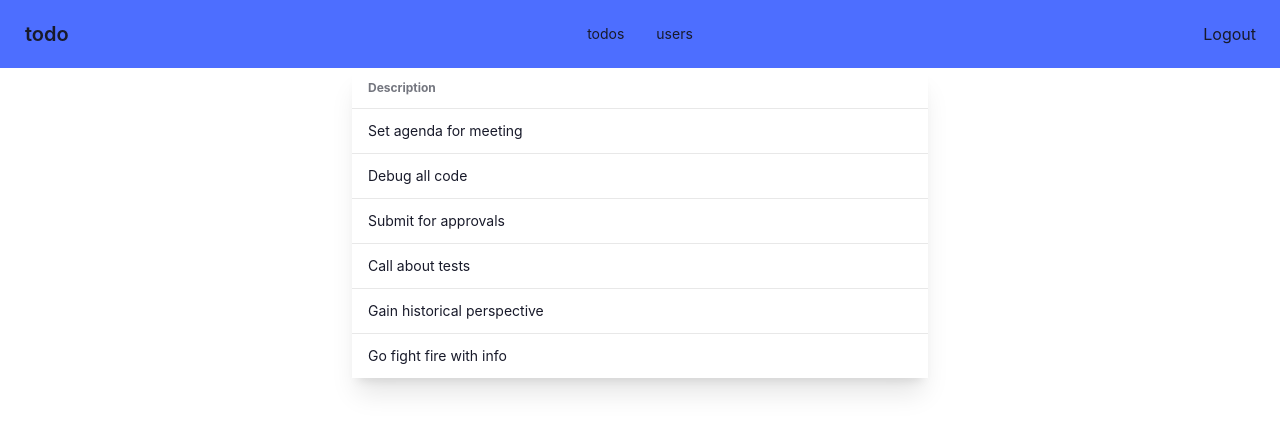
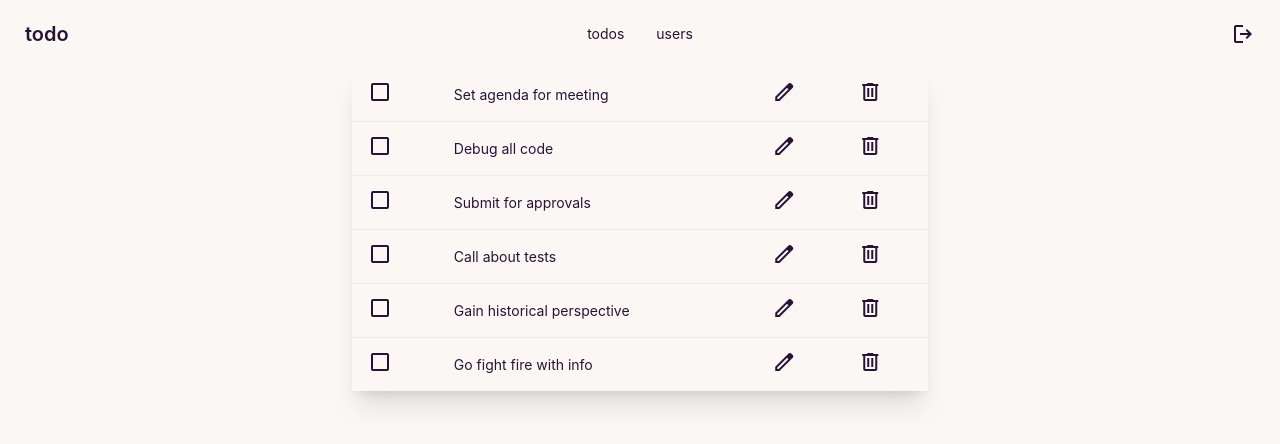
Before and after one commit to sfdeloach/todo, a React (Vite) app in the folder client/: page /todos in a window 1280 px wide. Shown: the top 444 px of the page. Built offline with nearby package versions, Linux system fonts and the light colour scheme.

Commit message:
todo dev

```diff
--- a/client/index.html
+++ b/client/index.html
@@ -1,8 +1,10 @@
 <!DOCTYPE html>
-<html lang="en" data-theme="corporate">
+<html lang="en" data-theme="cupcake">
+  <!-- theme options: light, dark, cupcake, corporate, retro, coffee -->
   <head>
     <meta charset="UTF-8" />
     <link rel="icon" type="image/svg+xml" href="/src/favicon.svg" />
+    <link rel="stylesheet" href="https://fonts.googleapis.com/css2?family=Material+Symbols+Outlined:opsz,wght,FILL,GRAD@24,400,0,0" />
     <meta name="viewport" content="width=device-width, initial-scale=1.0" />
     <title>todo</title>
   </head>
--- a/client/src/components/Navbar.jsx
+++ b/client/src/components/Navbar.jsx
@@ -1,8 +1,10 @@
 import { Link } from 'react-router-dom';
+
+const loggedIn = true;
 
 export default function Navbar() {
   return (
-    <div className='navbar bg-primary'>
+    <div className='navbar'>
       <div className='navbar-start'>
         <div className='dropdown'>
           <div tabIndex={0} role='button' className='btn btn-ghost lg:hidden'>
@@ -11,7 +13,8 @@ export default function Navbar() {
               className='h-5 w-5'
               fill='none'
               viewBox='0 0 24 24'
-              stroke='currentColor'>
+              stroke='currentColor'
+            >
               <path
                 strokeLinecap='round'
                 strokeLinejoin='round'
@@ -22,7 +25,8 @@ export default function Navbar() {
           </div>
           <ul
             tabIndex={0}
-            className='menu menu-sm dropdown-content mt-3 z-[1] p-2 shadow bg-base-100 rounded-box w-52'>
+            className='menu menu-sm dropdown-content mt-3 z-[1] p-2 shadow bg-base-100 rounded-box w-52'
+          >
             <li>
               <Link to={`/todos`}>todos</Link>
             </li>
@@ -46,7 +50,13 @@ export default function Navbar() {
         </ul>
       </div>
       <div className='navbar-end'>
-        <Link className='px-4'>Logout</Link>
+        <Link className='btn btn-ghost'>
+          {loggedIn ? (
+            <span className='material-symbols-outlined'>logout</span>
+          ) : (
+            <span className='material-symbols-outlined'>login</span>
+          )}
+        </Link>
       </div>
     </div>
   );
--- a/client/src/components/Todos.jsx
+++ b/client/src/components/Todos.jsx
@@ -3,18 +3,26 @@ import { todos } from '../../schema/testData';
 export default function Todos() {
   const listTodos = todos.map(todo => (
     <tr key={todo._id}>
+      <td>
+        {todos.isActive ? (
+          <span className='cursor-pointer material-symbols-outlined'>check_box</span>
+        ) : (
+          <span className='cursor-pointer material-symbols-outlined'>check_box_outline_blank</span>
+        )}
+      </td>
       <td>{todo.text}</td>
+      <td className='flex item-center'>
+        <span className='cursor-pointer material-symbols-outlined'>edit</span>
+      </td>
+      <td>
+        <span className='cursor-pointer material-symbols-outlined'>delete</span>
+      </td>
     </tr>
   ));
 
   return (
     <div className='overflow-x-auto max-h-96 max-w-xl mx-auto shadow-xl'>
-      <table className='table table-pin-rows'>
-        <thead>
-          <tr>
-            <th>Description</th>
-          </tr>
-        </thead>
+      <table className='table table-md'>
         <tbody>{listTodos}</tbody>
       </table>
     </div>
```
